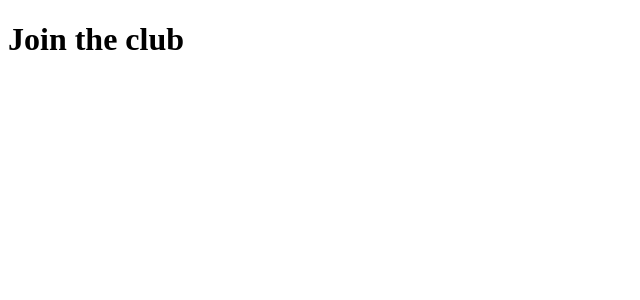
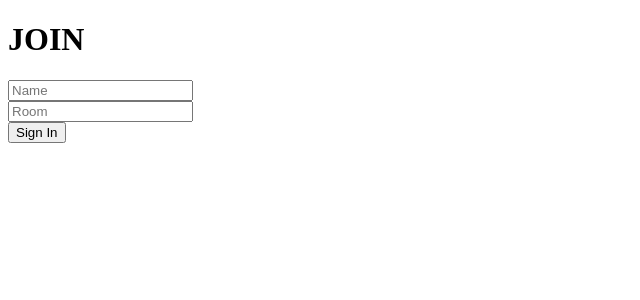
Before and after one commit to harshit774/Chat-application, a React (Create React App) app in the folder client/: page / in a window 1280 px wide. Shown: the top 300 px of the page, without its empty margins (0-640 px from the left). Built offline with nearby package versions, Linux system fonts and the light colour scheme.

Commit message:
Components updated

```diff
--- a/client/src/App.js
+++ b/client/src/App.js
@@ -1,7 +1,7 @@
 import React from 'react';
 
-import Join from './component/Join';
-import Chat from './component/Chat';
+import Join from './component/Join/Join';
+import Chat from './component/Chat/Chat';
 
 import { BrowserRouter as Router , Route } from 'react-router-dom';
 
--- a/client/src/component/Join.js
+++ /dev/null
@@ -1,8 +0,0 @@
-import React from 'react';
-
-const Join = ()=> {
-    return (
-        <h1>Join the club</h1>
-    )
-};
-export default Join;
--- /dev/null
+++ b/client/src/component/Join/Join.js
@@ -0,0 +1,21 @@
+import React, { useState } from 'react';
+import { Link } from 'react-router-dom';
+
+const Join = ()=> {
+    const [ name, setName ] = useState('');
+    const [ room, setRoom ] = useState('');
+    // console.log(name);
+    return (
+        <div className="innerJoin">
+            <div className="outerJoin">
+                <h1> JOIN </h1>
+                <div><input type="text" placeholder="Name" className="input" onChange={event => setName(event.target.value)} /></div>
+                <div><input type="text" placeholder="Room" className="roomInput mt-20" onChange={event => setRoom(event.target.value)} /></div>
+                <Link onChange={event => (!name || !room)? event.preventDefault(): null} to={`/chat?name=${name}&room=${room}`}>
+                    <button className="button mt-20" type="submit">Sign In</button>
+                </Link>
+            </div>
+        </div>
+    )
+};
+export default Join;
```
Also changed, not shown: client/src/component/Chat/Chat.js (renamed from client/src/component/Chat.js), client/src/component/Chat/chat.css (added), client/src/component/Join/join.css (added).
